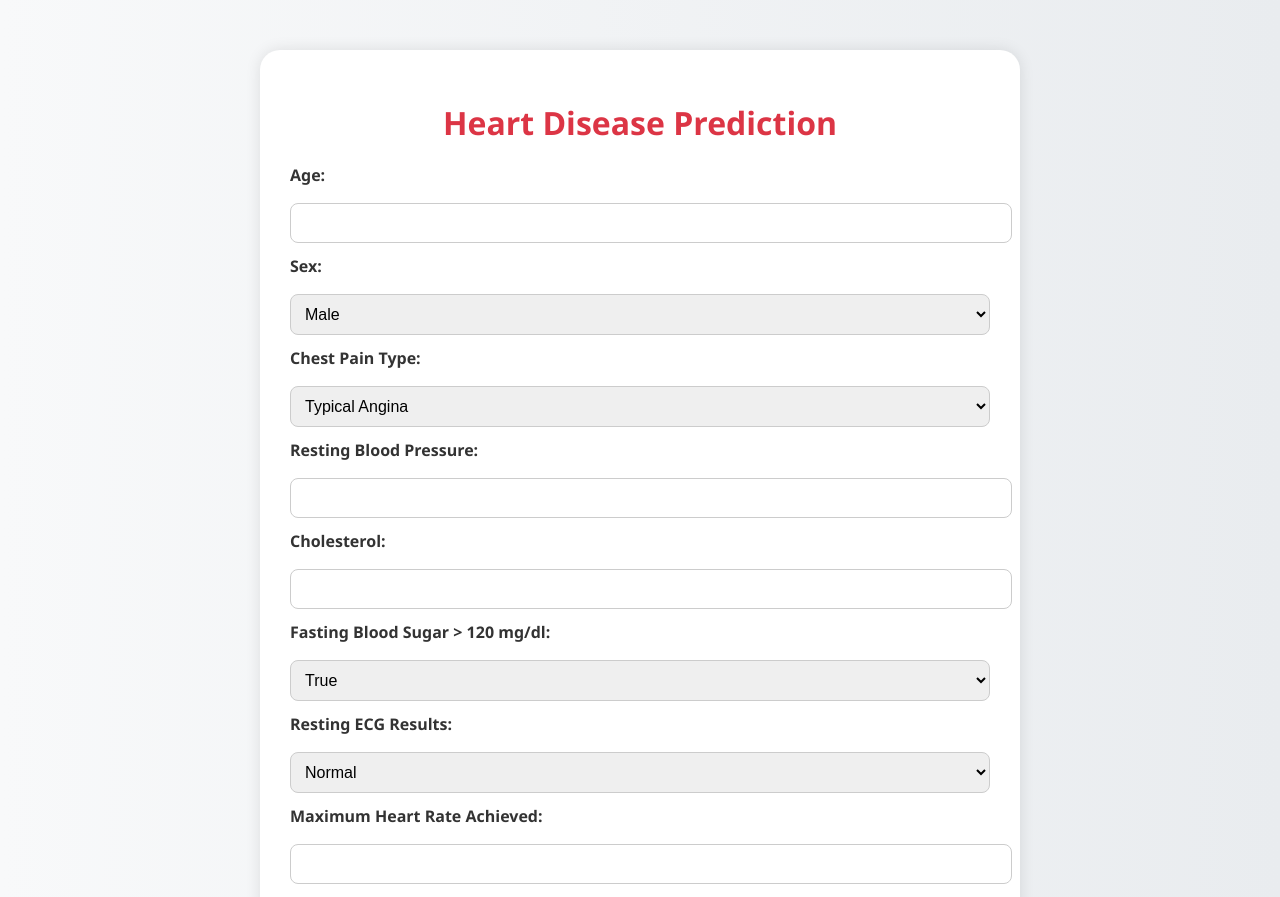
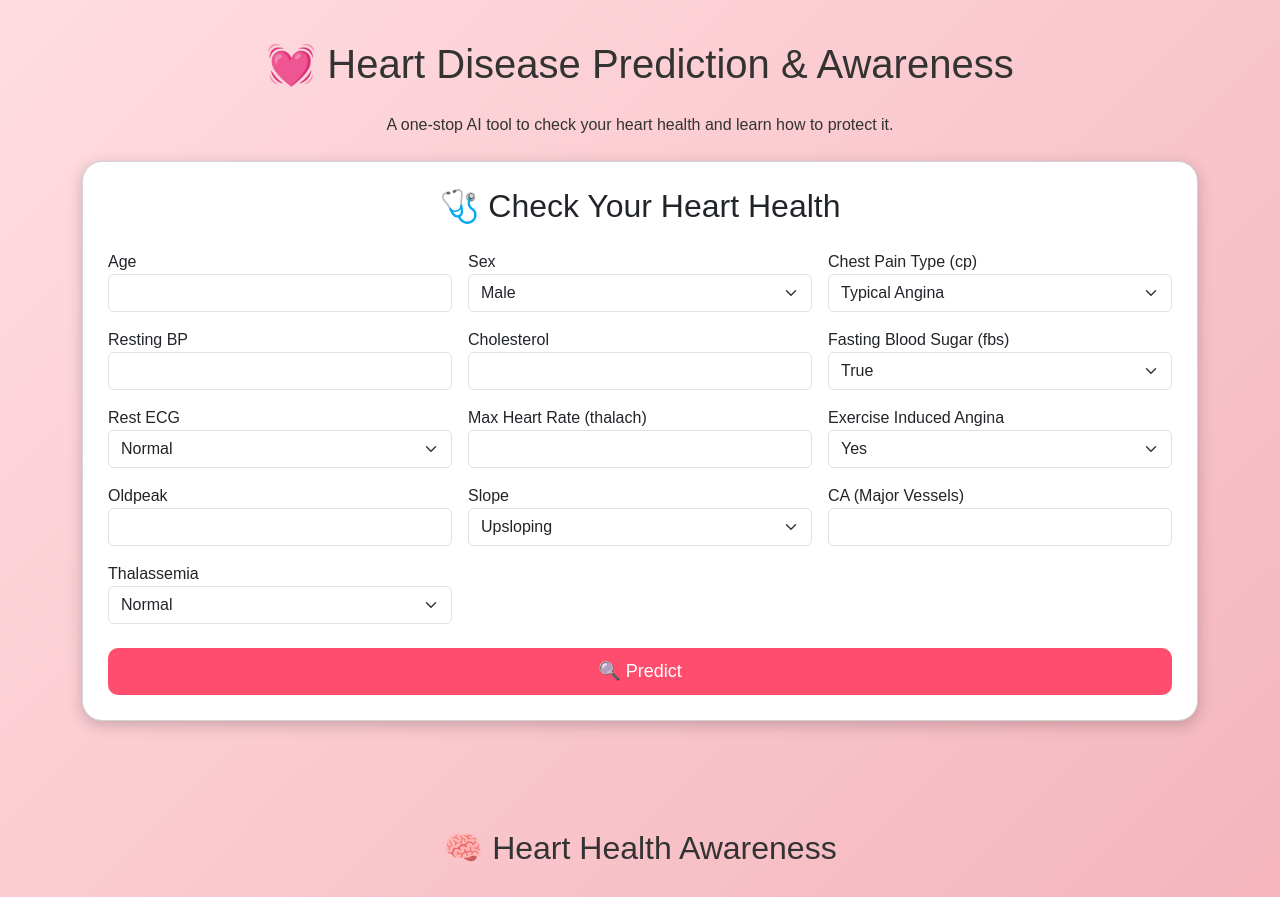
Before and after one commit to vedantbacche-boop/heart-disease-predictor3, a Flask app: page / in a window 1280 px wide. Shown: the top 897 px of the page. Run offline with Flask 3, Linux system fonts and the light colour scheme; parts of the project's set-up code (start-up, migrations or seed data) failed here and were passed over.

Commit message:
Add files via upload

```diff
--- a/templates/predict.html
+++ b/templates/predict.html
@@ -1,135 +1,196 @@
 <!DOCTYPE html>
 <html lang="en">
 <head>
-  <meta charset="UTF-8" />
-  <meta name="viewport" content="width=device-width, initial-scale=1.0" />
+  <meta charset="UTF-8">
+  <meta name="viewport" content="width=device-width, initial-scale=1.0">
   <title>Heart Disease Prediction</title>
+  <link href="https://cdn.jsdelivr.net/npm/bootstrap@5.3.3/dist/css/bootstrap.min.css" rel="stylesheet">
   <style>
     body {
-      font-family: "Segoe UI", Tahoma, Geneva, Verdana, sans-serif;
-      background: linear-gradient(to right, #f8f9fa, #e9ecef);
-      margin: 0;
-      padding: 0;
-      text-align: center;
+      background: linear-gradient(135deg, #ffdde1, #ee9ca7);
+      font-family: 'Poppins', sans-serif;
+      color: #333;
     }
     .container {
-      width: 90%;
-      max-width: 700px;
-      background-color: #ffffff;
-      margin: 50px auto;
-      padding: 30px;
+      margin-top: 40px;
+      margin-bottom: 50px;
+    }
+    .card {
       border-radius: 20px;
-      box-shadow: 0 0 15px rgba(0, 0, 0, 0.1);
+      box-shadow: 0 4px 15px rgba(0,0,0,0.2);
+      padding: 25px;
     }
-    h1 {
-      color: #dc3545;
-      margin-bottom: 20px;
+    h1, h2 {
+      text-align: center;
+      margin-bottom: 25px;
     }
-    form {
-      display: flex;
-      flex-direction: column;
-      gap: 12px;
-      text-align: left;
+    .predict-btn {
+      background-color: #ff4d6d;
+      color: white;
+      border: none;
+      width: 100%;
+      padding: 10px;
+      font-size: 18px;
+      border-radius: 10px;
     }
-    label {
-      font-weight: 600;
-      margin-bottom: 5px;
-      color: #333;
+    .predict-btn:hover {
+      background-color: #ff758f;
     }
-    input, select {
-      padding: 10px;
-      border-radius: 8px;
-      border: 1px solid #ccc;
-      width: 100%;
-      font-size: 1rem;
+    .section {
+      padding: 60px 0;
     }
-    button {
-      background-color: #dc3545;
-      color: white;
-      font-weight: bold;
-      border: none;
-      border-radius: 8px;
-      padding: 12px;
-      font-size: 1rem;
-      cursor: pointer;
-      transition: 0.3s;
-      width: 100%;
-      margin-top: 20px;
+    footer {
+      text-align: center;
+      padding: 15px;
+      background: rgba(255,255,255,0.7);
+      border-top: 1px solid #ddd;
+      border-radius: 10px;
+      margin-top: 30px;
     }
-    button:hover {
-      background-color: #b02a37;
-    }
-    .result {
-      margin-top: 20px;
-      font-size: 1.1rem;
-      font-weight: bold;
+    img {
+      max-width: 100%;
+      border-radius: 15px;
+      margin: 20px 0;
     }
   </style>
 </head>
 <body>
+
   <div class="container">
-    <h1>Heart Disease Prediction</h1>
-    <form method="POST" action="/predict">
-      <label>Age:</label>
-      <input type="number" name="age" required />
 
-      <label>Sex:</label>
-      <select name="sex" required>
+    <!-- Title -->
+    <h1>💓 Heart Disease Prediction & Awareness</h1>
+    <p class="text-center mb-4">A one-stop AI tool to check your heart health and learn how to protect it.</p>
+
+    <!-- Prediction Form -->
+    <div class="card mb-5">
+      <h2>🩺 Check Your Heart Health</h2>
+      <form action="/predict" method="POST">
+        <div class="row g-3">
+          <div class="col-md-4">
+            <label>Age</label>
+            <input type="number" name="age" class="form-control" required>
+          </div>
+          <div class="col-md-4">
+            <label>Sex</label>
+            <select name="sex" class="form-select">
               <option value="1">Male</option>
               <option value="0">Female</option>
             </select>
-
-      <label>Chest Pain Type:</label>
-      <select name="cp" required>
+          </div>
+          <div class="col-md-4">
+            <label>Chest Pain Type (cp)</label>
+            <select name="cp" class="form-select">
               <option value="0">Typical Angina</option>
               <option value="1">Atypical Angina</option>
               <option value="2">Non-anginal Pain</option>
               <option value="3">Asymptomatic</option>
             </select>
-
-      <label>Resting Blood Pressure:</label>
-      <input type="number" name="trestbps" required />
-
-      <label>Cholesterol:</label>
-      <input type="number" name="chol" required />
-
-      <label>Fasting Blood Sugar > 120 mg/dl:</label>
-      <select name="fbs" required>
+          </div>
+          <div class="col-md-4">
+            <label>Resting BP</label>
+            <input type="number" name="trestbps" class="form-control" required>
+          </div>
+          <div class="col-md-4">
+            <label>Cholesterol</label>
+            <input type="number" name="chol" class="form-control" required>
+          </div>
+          <div class="col-md-4">
+            <label>Fasting Blood Sugar (fbs)</label>
+            <select name="fbs" class="form-select">
               <option value="1">True</option>
               <option value="0">False</option>
             </select>
-
-      <label>Resting ECG Results:</label>
-      <select name="restecg" required>
+          </div>
+          <div class="col-md-4">
+            <label>Rest ECG</label>
+            <select name="restecg" class="form-select">
               <option value="0">Normal</option>
-        <option value="1">ST-T Wave Abnormality</option>
-        <option value="2">Left Ventricular Hypertrophy</option>
+              <option value="1">Abnormal</option>
             </select>
-
-      <label>Maximum Heart Rate Achieved:</label>
-      <input type="number" name="thalach" required />
-
-      <label>Exercise Induced Angina:</label>
-      <select name="exang" required>
+          </div>
+          <div class="col-md-4">
+            <label>Max Heart Rate (thalach)</label>
+            <input type="number" name="thalach" class="form-control" required>
+          </div>
+          <div class="col-md-4">
+            <label>Exercise Induced Angina</label>
+            <select name="exang" class="form-select">
               <option value="1">Yes</option>
               <option value="0">No</option>
             </select>
+          </div>
+          <div class="col-md-4">
+            <label>Oldpeak</label>
+            <input type="number" step="0.1" name="oldpeak" class="form-control" required>
+          </div>
+          <div class="col-md-4">
+            <label>Slope</label>
+            <select name="slope" class="form-select">
+              <option value="0">Upsloping</option>
+              <option value="1">Flat</option>
+              <option value="2">Downsloping</option>
+            </select>
+          </div>
+          <div class="col-md-4">
+            <label>CA (Major Vessels)</label>
+            <input type="number" name="ca" class="form-control" required>
+          </div>
+          <div class="col-md-4">
+            <label>Thalassemia</label>
+            <select name="thal" class="form-select">
+              <option value="0">Normal</option>
+              <option value="1">Fixed Defect</option>
+              <option value="2">Reversible Defect</option>
+            </select>
+          </div>
+        </div>
+        <br>
+        <button type="submit" class="predict-btn">🔍 Predict</button>
+      </form>
 
-      <label>ST Depression (Oldpeak):</label>
-      <input type="number" step="0.1" name="oldpeak" required />
+      {% if prediction_text %}
+      <div class="alert alert-info text-center mt-4">
+        <h4>{{ prediction_text }}</h4>
+      </div>
+      {% endif %}
+    </div>
 
-      <label>Major Vessels Colored (0–3):</label>
-      <input type="number" name="ca" required min="0" max="3" />
+    <!-- Awareness Section -->
+    <div class="section" id="awareness">
+      <h2>🧠 Heart Health Awareness</h2>
+      <img src="https://cdn.pixabay.com/photo/2020/01/06/07/39/heart-4742549_1280.jpg" alt="Heart Health">
+      <p>
+        Heart disease is one of the leading causes of death globally. Many cases can be prevented through lifestyle changes:
+      </p>
+      <ul>
+        <li>🍎 Eat a balanced diet rich in fruits and vegetables</li>
+        <li>🏃 Exercise regularly — even 30 minutes a day helps</li>
+        <li>🚭 Quit smoking and avoid excessive alcohol</li>
+        <li>🩺 Regularly monitor your blood pressure and cholesterol</li>
+        <li>💤 Manage stress and get enough sleep</li>
+      </ul>
+    </div>
 
-      <label>Thalassemia:</label>
-      <select name="thal" required>
-        <option value="1">Normal</option>
-        <option value="2">Fixed Defect</option>
-        <option value="3">Reversible Defect</option>
-      </select>
+    <!-- About Section -->
+    <div class="section" id="about">
+      <h2>❤️ About This Project</h2>
+      <img src="https://cdn.pixabay.com/photo/2017/03/14/20/59/heart-2140252_1280.png" alt="About Project">
+      <p>
+        This Heart Disease Prediction Web App was built with care using Python, Flask, and Machine Learning.
+        The goal is to provide a simple, educational tool that helps users understand their heart health better.
+      </p>
+      <p>
+        Developed by <strong>Vedant</strong> — with 💖 and data science.
+      </p>
+    </div>
 
-      <button type="submit">Predict</button>
-    </form>
+    <!-- Footer -->
+    <footer>
+      <p>© 2025 HeartCare AI | Built with ❤️ using Flask & Random Forest</p>
+    </footer>
+
   </div>
+
 </body>
 </html>
```
Lines whose indentation alone changed are shown as unchanged.
